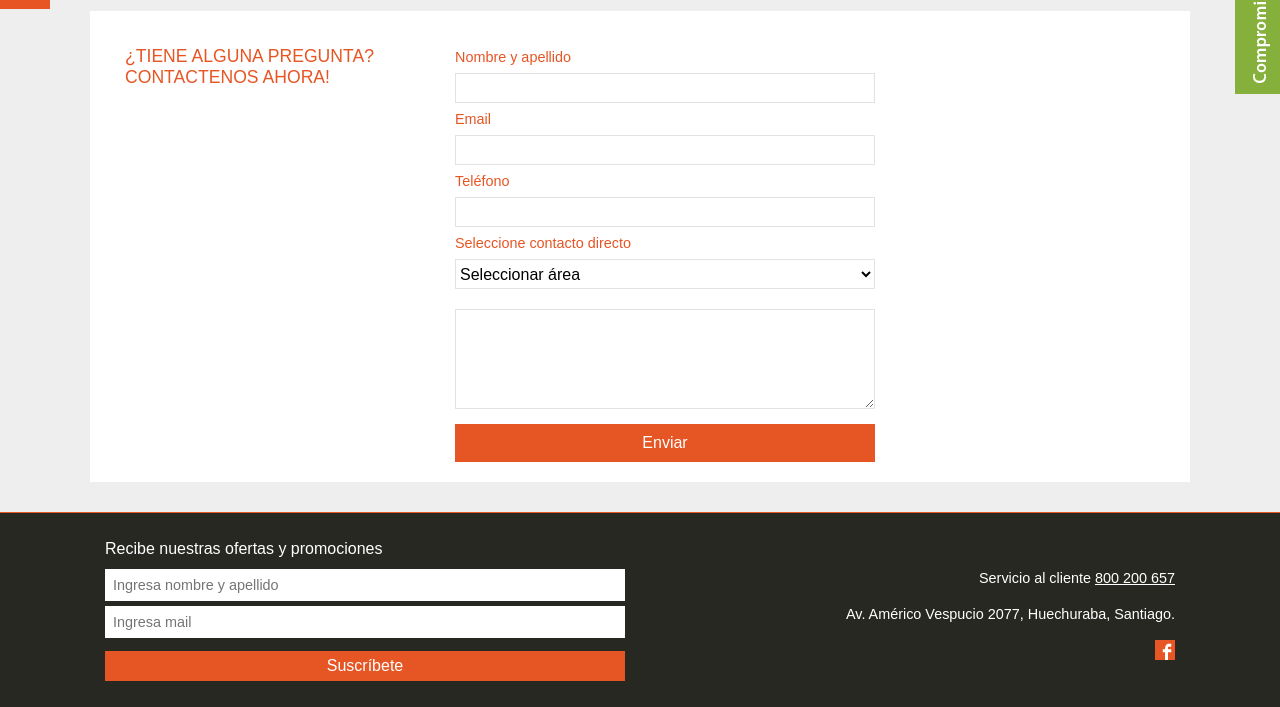
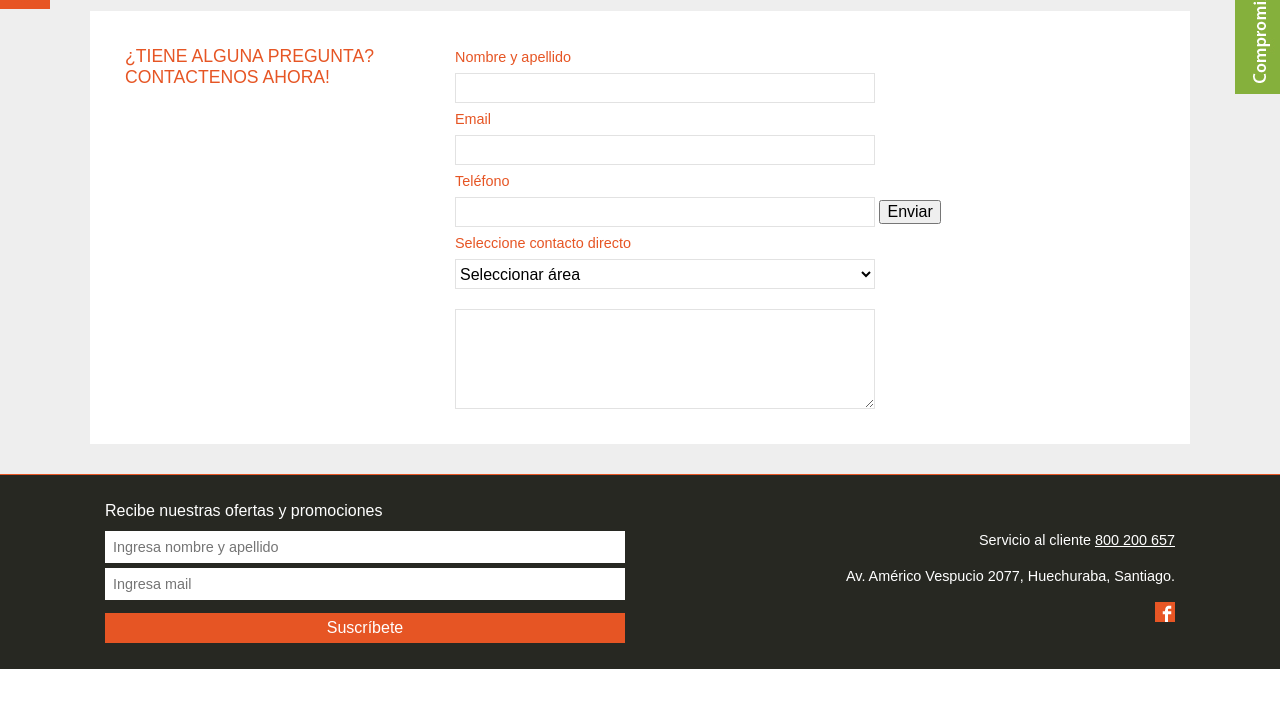
Before and after one commit to saezluis/bosca-ok, a PHP site: page /contacto.php in a window 1280 px wide. Shown: the part 271-978 px from the top of the page. After the commit the page ends 940 px from the top, so only its background shows below. Run offline with PHP 8.4, Linux system fonts and the light colour scheme; some libraries are stand-ins or nearby versions; some web fonts are replaced.

Commit message:
Corregido pequeño error en contacto
listo

```diff
--- a/contacto.php
+++ b/contacto.php
@@ -72,7 +72,7 @@
         </div>
         <div class="caja movil-70">
           <div class="side-ellos">
-            <form class="registra">
+            <form method="post" action="procesar-contacto.php" class="registra">
               <label>Nombre y apellido </label>
               <input name="nombre_apellido" type="text">
               <label>Email</label>
@@ -89,7 +89,8 @@
                 <option value="manager_solartech">Contacto Brand Manager Solartech</option>
                 <option value="manager_hergom">Contacto Brand Manager Hergom</option>
                 <label>Agregue comentario sobre la calificación</label>
-                <textarea name="comentario" class="arriba-20"></textarea><a href="" class="registrar">Enviar</a>
+                <textarea name="comentario" class="arriba-20"></textarea>
+				<button type="submit">Enviar</button>
               </select>
             </form>
           </div>
--- a/procesar-contacto.php
+++ b/procesar-contacto.php
@@ -41,6 +41,6 @@ if($contacto=='servicio_tecnico'){
 
 	}
 
-
+echo "Formulario procesado";
 
 ?>
```
